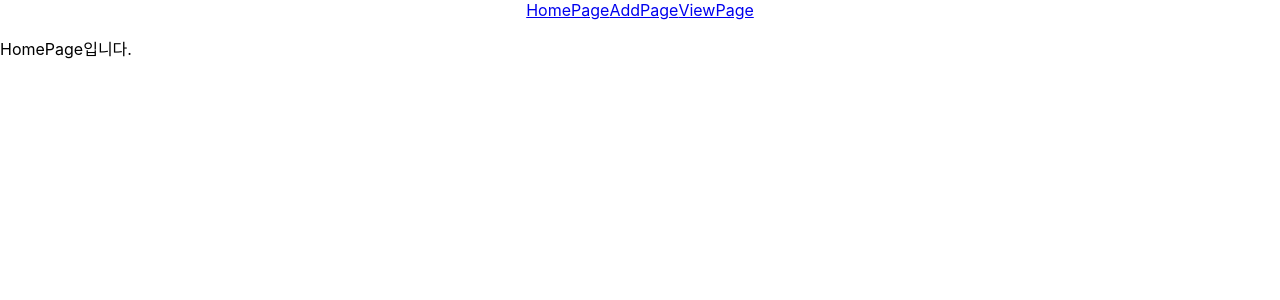
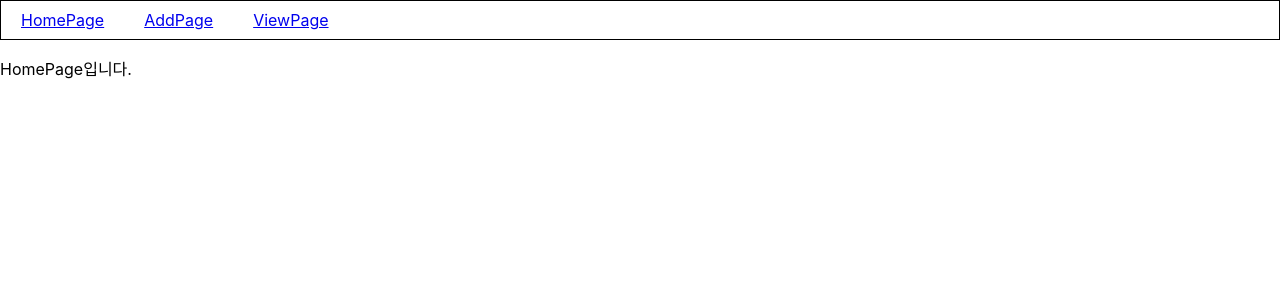
Before and after one commit to 2nd-PARD-WEB-PART/PARD-2th-Memorial, a React (Create React App) app in the folder memorial-frontend/: page / in a window 1280 px wide. Shown: the top 300 px of the page. Built offline with nearby package versions, Linux system fonts and the light colour scheme.

Commit message:
231125 광일 : 중간 commit (for pull)

```diff
--- a/memorial-frontend/src/components/box.js
+++ b/memorial-frontend/src/components/box.js
@@ -4,4 +4,14 @@ export const Div = styled.div `
     display: ${props => props.display || "flex"};
     justify-content: ${props => props.justifyContent || "center"};
     align-items: ${props => props.alignItems || "center"};
+    width : ${props => props.width || "100%"};
+    height : ${props => props.height || "100px"};
+    border : ${props => props.border || "1px solid black"};
+    box-sizing : ${props => props.border || "border-box"};
+
 `;
+
+export const Menu = styled.label`
+    margin : ${props => props.margin || "20px"};
+    text-decoration: ${props => props.textDecoration || "none"};
+`;
--- a/memorial-frontend/src/pages/Layout.js
+++ b/memorial-frontend/src/pages/Layout.js
@@ -1,14 +1,14 @@
 import {Link} from "react-router-dom";
 import { Outlet } from 'react-router-dom';
-import { Div } from '../components/box';
+import { Div, Menu } from '../components/box';
 
 function Layout() {
     return (
         <div>
-            <Div>
-                <Link to="/">HomePage</Link>
-                <Link to="/AddPage">AddPage</Link>
-                <Link to="/ViewPage">ViewPage</Link>
+            <Div justifyContent = "start" height = "40px">
+                <Link to="/"><Menu>HomePage</Menu></Link>
+                <Link to="/AddPage"><Menu>AddPage</Menu></Link>
+                <Link to="/ViewPage"><Menu>ViewPage</Menu></Link>
             </Div>
 
             <main>
```
